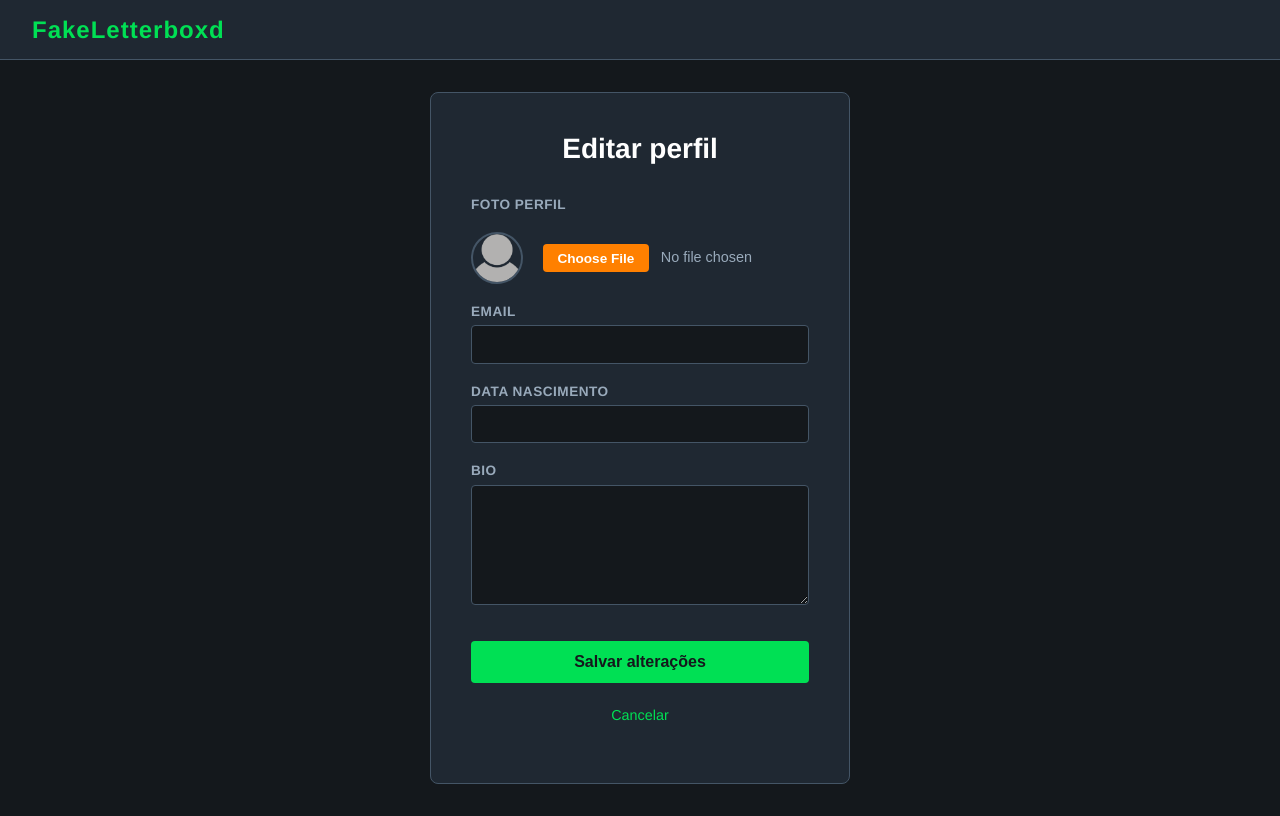
After one commit to LuisaSilveira/inf1407-Projeto1-FakeLetterboxd, a Django app: template projeto-letterboxd/NossoProjeto/accounts/templates/accounts/perfil_update.html in a window 1280 px wide. The commit adds this page. Run offline with Django 5.2, Linux system fonts and the light colour scheme; the template is opened without the code that fills it, so the values that code supplies are empty, except form fields; tables that the repository leaves empty hold one stand-in row (values such as "Sample post"); form fields are guessed from the names that the template uses.

Commit message:
perfil completo

```diff
--- a/projeto-letterboxd/NossoProjeto/accounts/static/accounts/css/forms.css
+++ b/projeto-letterboxd/NossoProjeto/accounts/static/accounts/css/forms.css
@@ -93,6 +93,77 @@ body {
     border-color: #00e054;
 }
 
+/* Textarea (bio) */
+.form-card textarea {
+    width: 100% !important;
+    background: #14181c !important;
+    border: 1px solid #456;
+    border-radius: 4px;
+    color: #fff !important;
+    font-size: 0.95rem;
+    padding: 0.6rem 0.85rem;
+    outline: none;
+    resize: vertical;
+    min-height: 120px;
+    transition: border-color 0.2s ease;
+    font-family: inherit;
+    box-sizing: border-box;
+}
+
+.form-card textarea:focus {
+    border-color: #00e054;
+}
+
+/* Foto de perfil */
+.foto-row {
+    display: flex;
+    align-items: center;
+    gap: 1.25rem;
+    margin-top: 0.4rem;
+}
+
+.foto-preview {
+    width: 52px;
+    height: 52px;
+    flex-shrink: 0;
+}
+
+.foto-preview img {
+    width: 52px !important;
+    height: 52px !important;
+    border-radius: 50%;
+    object-fit: cover;
+    border: 2px solid #456;
+    display: block;
+}
+
+.foto-input-wrapper {
+    flex: 1;
+}
+
+/* File input */
+.form-card input[type="file"] {
+    color: #9ab;
+    font-size: 0.9rem;
+}
+
+.form-card input[type="file"]::file-selector-button {
+    background: #ff8000;
+    color: #fff;
+    border: none;
+    border-radius: 4px;
+    padding: 0.4rem 0.9rem;
+    font-size: 0.85rem;
+    font-weight: 600;
+    cursor: pointer;
+    margin-right: 0.75rem;
+    transition: background 0.2s ease;
+}
+
+.form-card input[type="file"]::file-selector-button:hover {
+    background: #e07000;
+}
+
 /* Erros e helptext do Django */
 .errorlist {
     list-style: none;
--- a/projeto-letterboxd/NossoProjeto/accounts/templates/accounts/perfil.html
+++ b/projeto-letterboxd/NossoProjeto/accounts/templates/accounts/perfil.html
@@ -27,12 +27,13 @@
     </div>
 
     <main class="perfil-container">
+        <a href="{% url 'accounts:perfil-update' pk=user.id %}" class="btn-editar">Editar perfil</a>
         <div class="perfil-card">
             <div class="perfil-avatar">
-                {% if user.foto_perfil %}
+                {% if user.foto_perfil and user.foto_perfil.name != 'static/accounts/img/padrao.png' %}
                     <img src="{{ user.foto_perfil.url }}" alt="Foto de perfil">
                 {% else %}
-                    <div class="avatar-placeholder">{{ user.username|first|upper }}</div>
+                    <img src="{% static 'accounts/img/placeholder-profile-icon.png' %}" alt="Foto de perfil">
                 {% endif %}
             </div>
             <div class="perfil-info">
--- /dev/null
+++ b/projeto-letterboxd/NossoProjeto/accounts/templates/accounts/perfil_update.html
@@ -0,0 +1,76 @@
+{% load static %}
+<!DOCTYPE html>
+<html lang="pt-br">
+<head>
+    <meta charset="UTF-8">
+    <meta name="viewport" content="width=device-width, initial-scale=1.0">
+    <link rel="stylesheet" href="{% static 'accounts/css/forms.css' %}">
+    <title>Editar perfil — FakeLetterboxd</title>
+</head>
+<body>
+    <header class="header">
+        <a href="{% url 'accounts:perfil' %}" class="logo">FakeLetterboxd</a>
+    </header>
+
+    <div class="form-wrapper">
+        <div class="form-card">
+            <h1>Editar perfil</h1>
+            <form method="post" enctype="multipart/form-data">
+                {% csrf_token %}
+
+                <!-- Foto de perfil (primeiro campo) -->
+                <p>
+                    <label>{{ form.foto_perfil.label }}</label>
+                    <div class="foto-row">
+                        <div class="foto-preview">
+                            {% if form.instance.foto_perfil and form.instance.foto_perfil.name != 'static/accounts/img/padrao.png' %}
+                                <img src="{{ form.instance.foto_perfil.url }}" alt="Foto atual" width="52" height="52">
+                            {% else %}
+                                <img src="{% static 'accounts/img/placeholder-profile-icon.png' %}" alt="Foto atual" width="52" height="52">
+                            {% endif %}
+                        </div>
+                        <div class="foto-input-wrapper">
+                            {{ form.foto_perfil }}
+                            {% if form.foto_perfil.errors %}
+                                <ul class="errorlist">{% for e in form.foto_perfil.errors %}<li>{{ e }}</li>{% endfor %}</ul>
+                            {% endif %}
+                        </div>
+                    </div>
+                </p>
+
+                <!-- E-mail -->
+                <p>
+                    <label for="{{ form.email.id_for_label }}">{{ form.email.label }}</label>
+                    {{ form.email }}
+                    {% if form.email.errors %}
+                        <ul class="errorlist">{% for e in form.email.errors %}<li>{{ e }}</li>{% endfor %}</ul>
+                    {% endif %}
+                </p>
+
+                <!-- Data de nascimento -->
+                <p>
+                    <label for="{{ form.data_nascimento.id_for_label }}">{{ form.data_nascimento.label }}</label>
+                    {{ form.data_nascimento }}
+                    {% if form.data_nascimento.errors %}
+                        <ul class="errorlist">{% for e in form.data_nascimento.errors %}<li>{{ e }}</li>{% endfor %}</ul>
+                    {% endif %}
+                </p>
+
+                <!-- Bio -->
+                <p>
+                    <label for="{{ form.bio.id_for_label }}">{{ form.bio.label }}</label>
+                    {{ form.bio }}
+                    {% if form.bio.errors %}
+                        <ul class="errorlist">{% for e in form.bio.errors %}<li>{{ e }}</li>{% endfor %}</ul>
+                    {% endif %}
+                </p>
+
+                <button type="submit" class="btn-submit">Salvar alterações</button>
+            </form>
+            <div class="form-footer">
+                <p><a href="{% url 'accounts:perfil' %}">Cancelar</a></p>
+            </div>
+        </div>
+    </div>
+</body>
+</html>
--- a/projeto-letterboxd/NossoProjeto/accounts/urls.py
+++ b/projeto-letterboxd/NossoProjeto/accounts/urls.py
@@ -3,6 +3,8 @@ from django.urls import path, reverse_lazy
 from django.contrib.auth.views import LoginView, LogoutView
 from django.contrib.auth.views import PasswordResetView, PasswordResetDoneView
 from django.contrib.auth.views import PasswordResetConfirmView, PasswordResetCompleteView
+from accounts.views import MeuUpdateView
+from accounts.models import CustomUser
 
 
 app_name = 'accounts'
@@ -10,6 +12,9 @@ app_name = 'accounts'
 urlpatterns = [
     path('cadastro/', views.cadastro, name='cadastro'),
     path('perfil/', views.perfil, name='perfil'),
+    path('perfil/update/<int:pk>/', MeuUpdateView.as_view(template_name='accounts/perfil_update.html',
+                                                          success_url=reverse_lazy('accounts:perfil'),
+                                                          model = CustomUser), name='perfil-update'),
     path('login/', LoginView.as_view(template_name='accounts/login.html'), name='login'),
     path('logout/', LogoutView.as_view(next_page='portal:home'), name='logout'),
     path('password_reset/', PasswordResetView.as_view(template_name='accounts/password_reset_form.html',
```
Also changed, not shown: projeto-letterboxd/NossoProjeto/accounts/forms.py (+20 -0 lines), projeto-letterboxd/NossoProjeto/accounts/static/accounts/css/perfil.css (+22 -14 lines), projeto-letterboxd/NossoProjeto/accounts/views.py (+12 -1 lines), projeto-letterboxd/NossoProjeto/accounts/static/accounts/img/placeholder-profile-icon.png (added).
